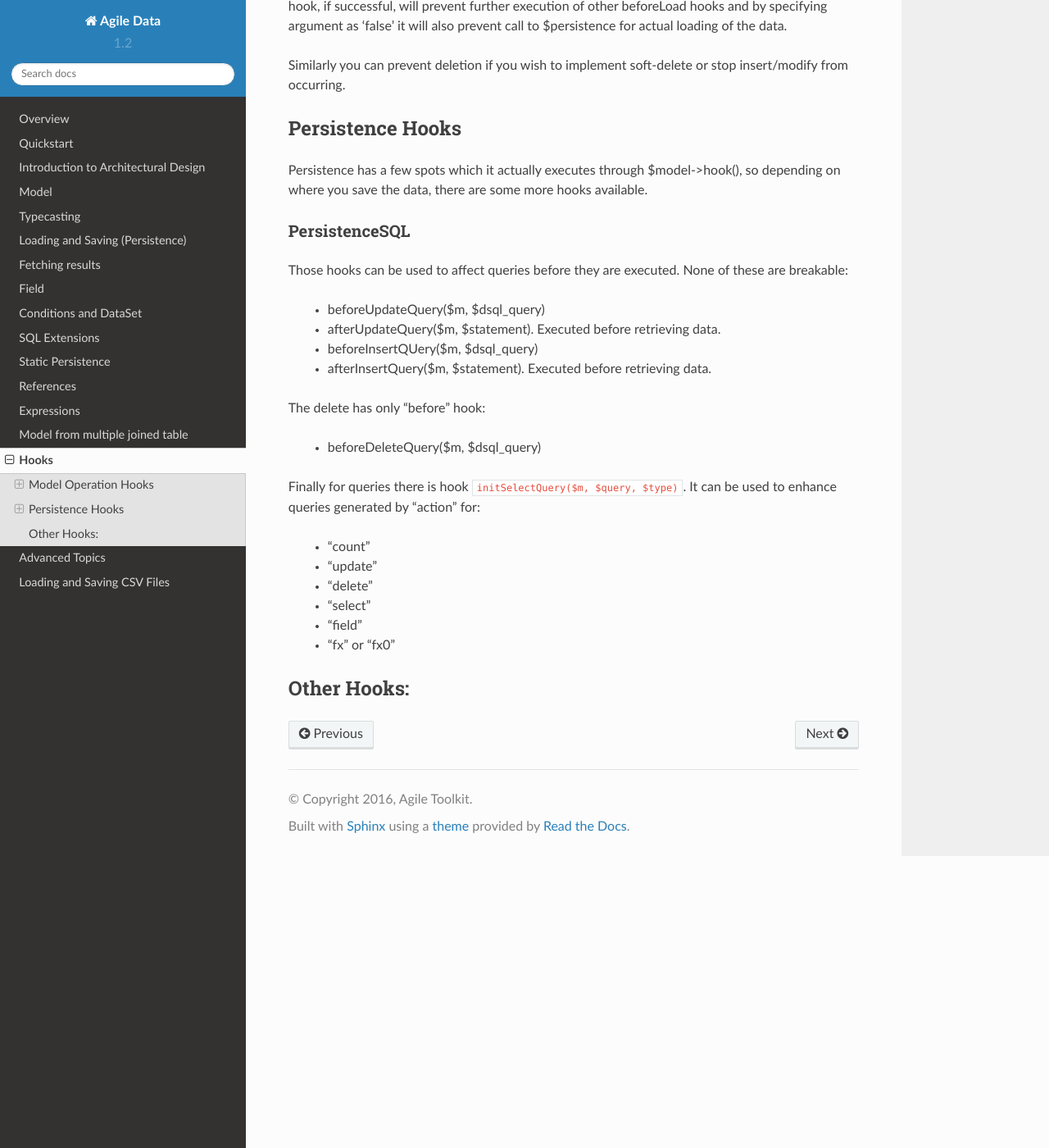
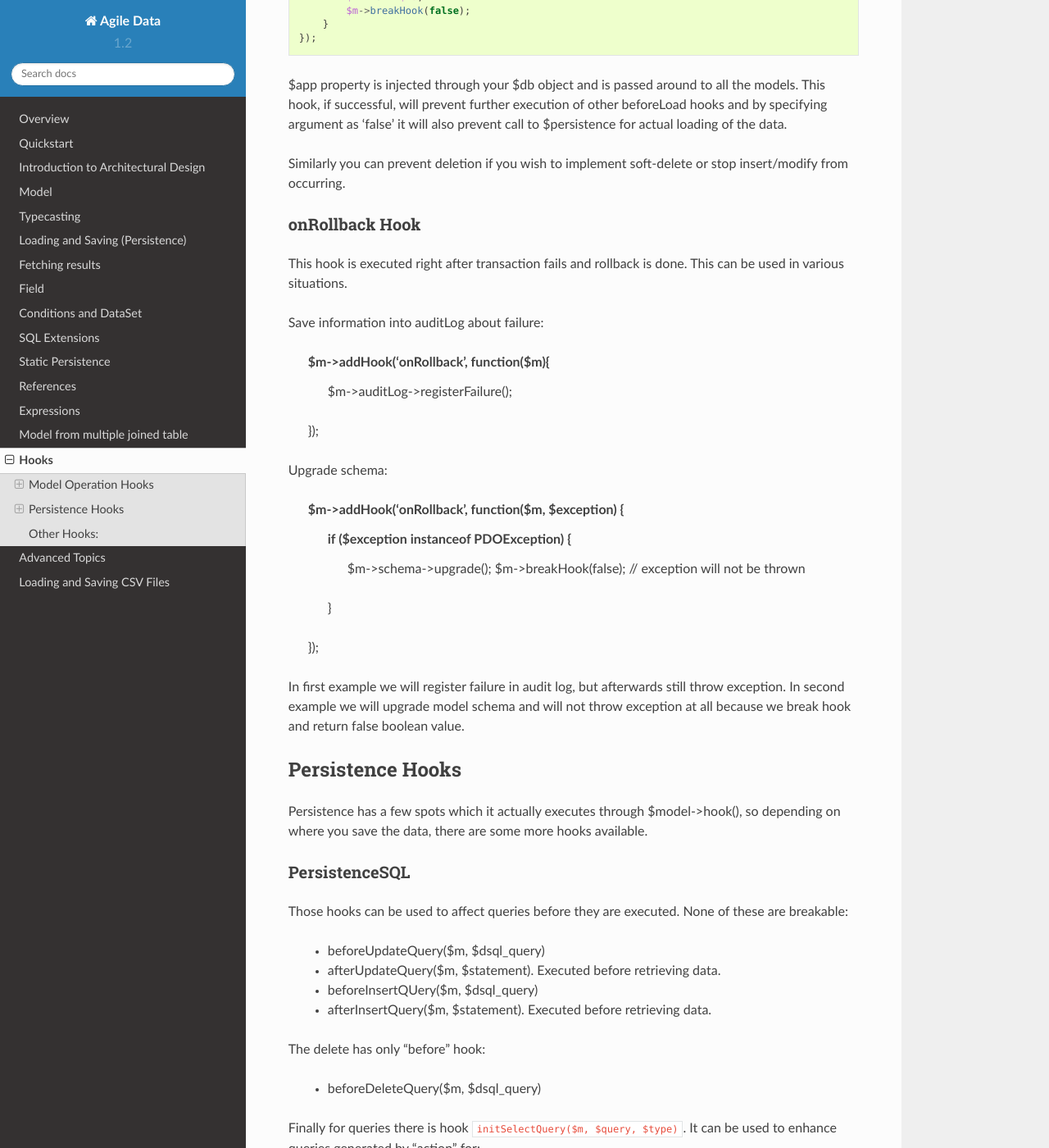
Before and after one commit to atk4/data, a Sphinx documentation site: the page built from docs/hooks.rst, in a window 1280 px wide and 1400 px high, scrolled down 4485 px. Shown: the whole window at 82% size. Built offline with Sphinx 7.4.7 and the Read the Docs theme 2.0.0, drawn with Linux system fonts in a browser that asks for light colours; pages that are not in the unit, such as notebooks, are missing from menus; cross-references to code outside the pages are shown as plain code; some of the changed text lies outside the part shown.

Commit message:
implement onRollback hook fix #175

```diff
--- a/docs/hooks.rst
+++ b/docs/hooks.rst
@@ -32,11 +32,16 @@ If database has transaction support, then hooks will be executed while inside
 the same transaction:
 
  - begin transaction
- - beforeSave
+ - beforeSave hook
  - actual save
  - reload (see :php:attr:`Model::_reload_after_save`)
- - afterSave
- - commit
+ - afterSave hook
+ - commit transaction
+
+ In case of error:
+
+  - do rollback
+  - call onRollback hook
 
 If your afterSave hook creates exception, then the entire operation will be
 rolled back.
@@ -226,6 +231,31 @@ Similarly you can prevent deletion if you wish to implement
 :ref:`soft-delete` or stop insert/modify from occurring.
 
 
+onRollback Hook
+---------------
+
+This hook is executed right after transaction fails and rollback is done.
+This can be used in various situations.
+
+Save information into auditLog about failure:
+
+    $m->addHook('onRollback', function($m){
+        $m->auditLog->registerFailure();
+    });
+
+Upgrade schema:
+
+    $m->addHook('onRollback', function($m, $exception) {
+        if ($exception instanceof \PDOException) {
+            $m->schema->upgrade();
+            $m->breakHook(false); // exception will not be thrown
+        }
+    });
+
+In first example we will register failure in audit log, but afterwards still throw exception.
+In second example we will upgrade model schema and will not throw exception at all because we
+break hook and return false boolean value.
+
 
 
 Persistence Hooks
```
Also changed, not shown: 3 other files.
